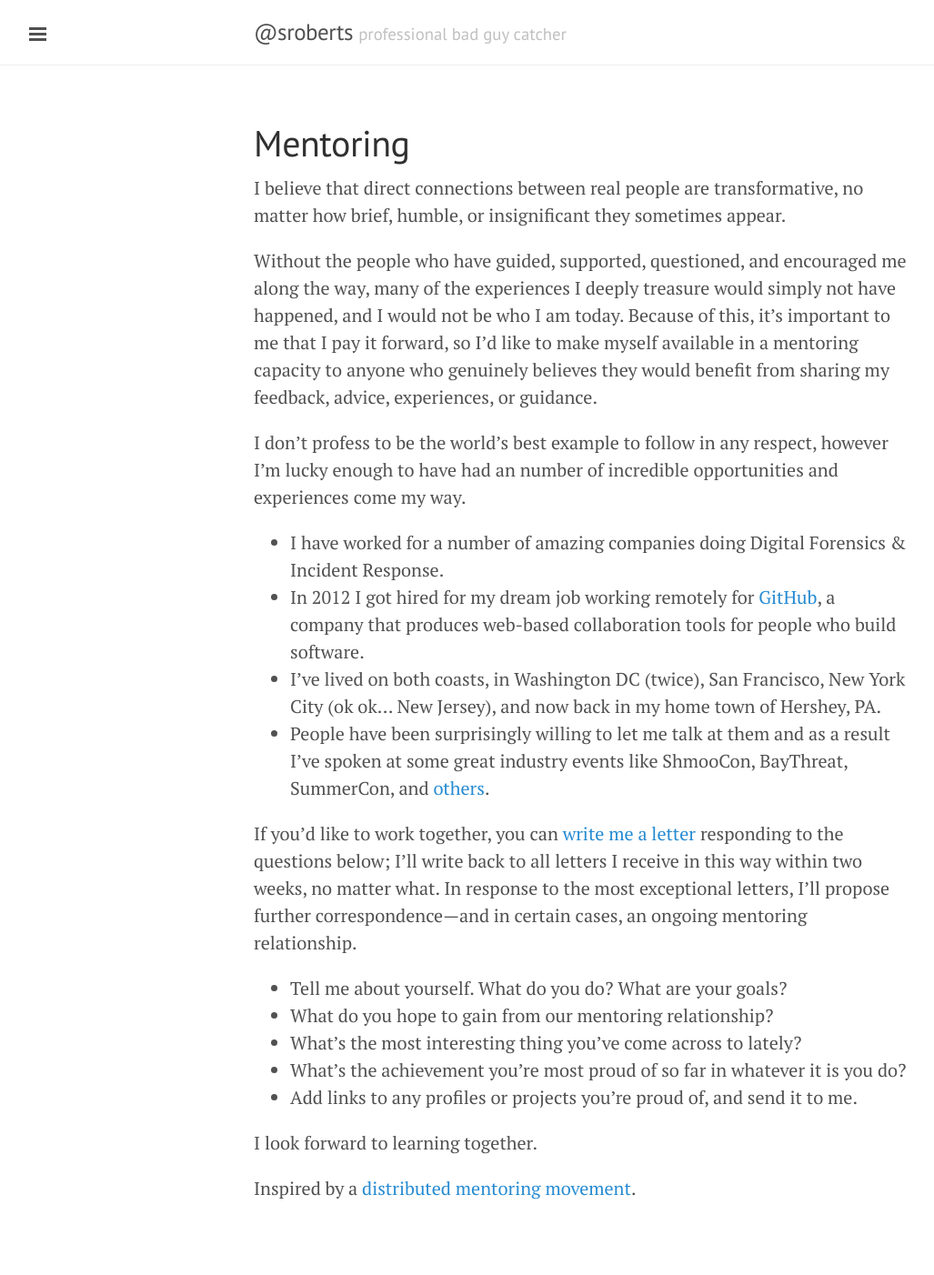
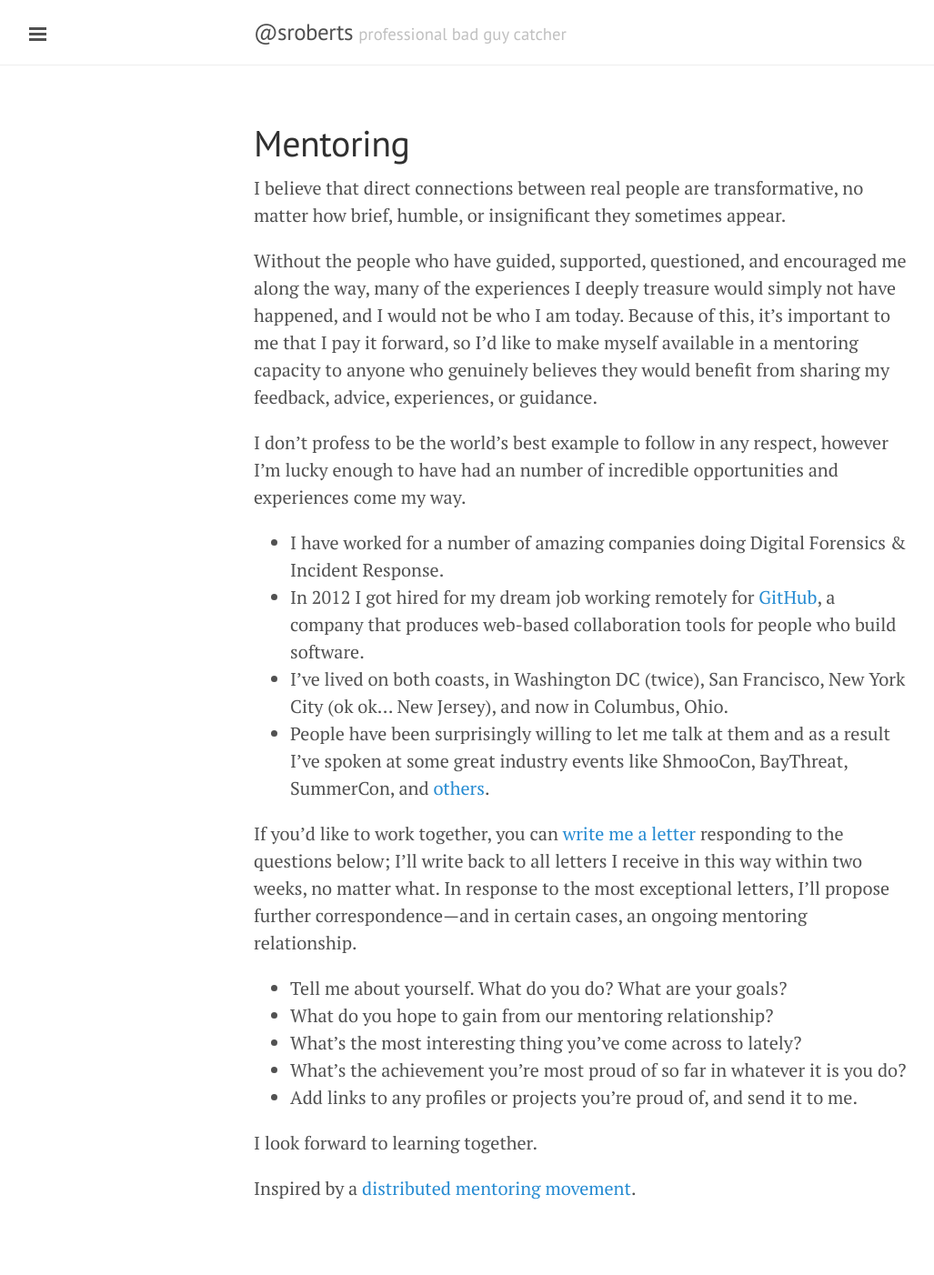
Before and after one commit to sroberts/sroberts.github.io, a Jekyll site: the page built from mentoring.md, in a window 1280 px wide. Shown: the whole page at 91% size, without its empty margins (1-1028 px from the left). Built offline with Jekyll 4.4.1, drawn with Linux system fonts in a browser that asks for light colours; nearby versions of some CDN libraries.

Commit message:
fixed mentoring location

```diff
--- a/mentoring.md
+++ b/mentoring.md
@@ -10,7 +10,7 @@ I don’t profess to be the world’s best example to follow in any respect, how
 
 * I have worked for a number of amazing companies doing Digital Forensics & Incident Response.
 * In 2012 I got hired for my dream job working remotely for [GitHub](https://github.com), a company that produces web-based collaboration tools for people who build software.
-* I’ve lived on both coasts, in Washington DC (twice), San Francisco, New York City (ok ok... New Jersey), and now back in my home town of Hershey, PA.
+* I’ve lived on both coasts, in Washington DC (twice), San Francisco, New York City (ok ok... New Jersey), and now in Columbus, Ohio.
 * People have been surprisingly willing to let me talk at them and as a result I've spoken at some great industry events like ShmooCon, BayThreat, SummerCon, and [others](http://sroberts.github.io/talks/).
 
 If you’d like to work together, you can [write me a letter](mailto:sroberts@github.com) responding to the questions below; I’ll write back to all letters I receive in this way within two weeks, no matter what. In response to the most exceptional letters, I’ll propose further correspondence—and in certain cases, an ongoing mentoring relationship.
```
